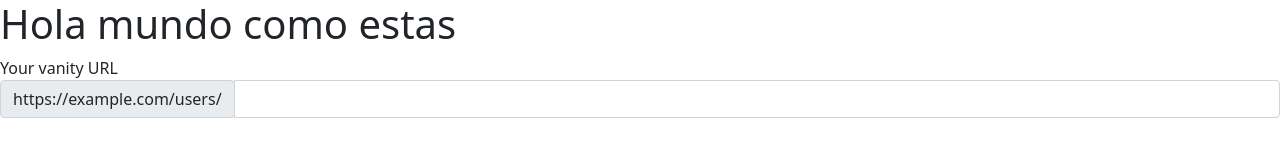
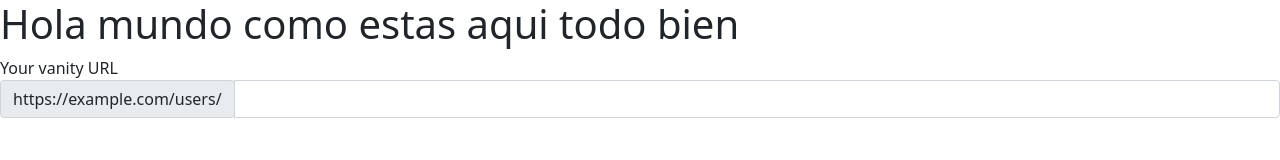
Before and after one commit to Levi-Borges/prueba, a plain HTML site: page lol.html in a window 1280 px wide. Drawn offline with Linux system fonts and the light colour scheme; files whose address does not match are found by name.

Commit message:
solo cambio de titulo

```diff
--- a/lol.html
+++ b/lol.html
@@ -8,7 +8,7 @@
 	<title>Document</title>
 </head>
 <body>
-	<h1>Hola mundo como estas</h1>
+	<h1>Hola mundo como estas aqui todo bien</h1>
 	<label for="basic-url">Your vanity URL</label>
 	<div class="input-group input-group-sm|input-group-lg">
 	  <div class="input-group-prepend">
```
